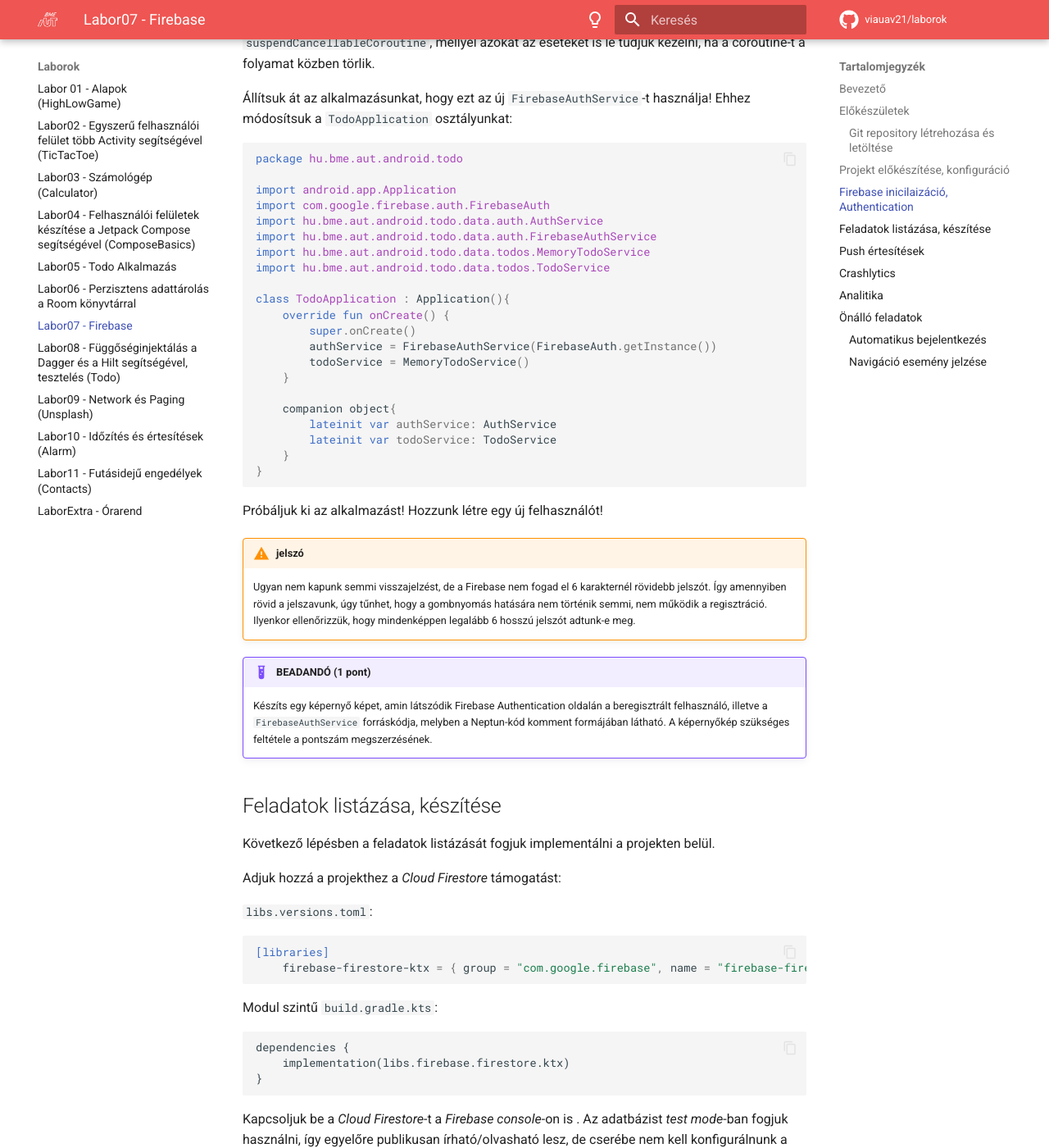
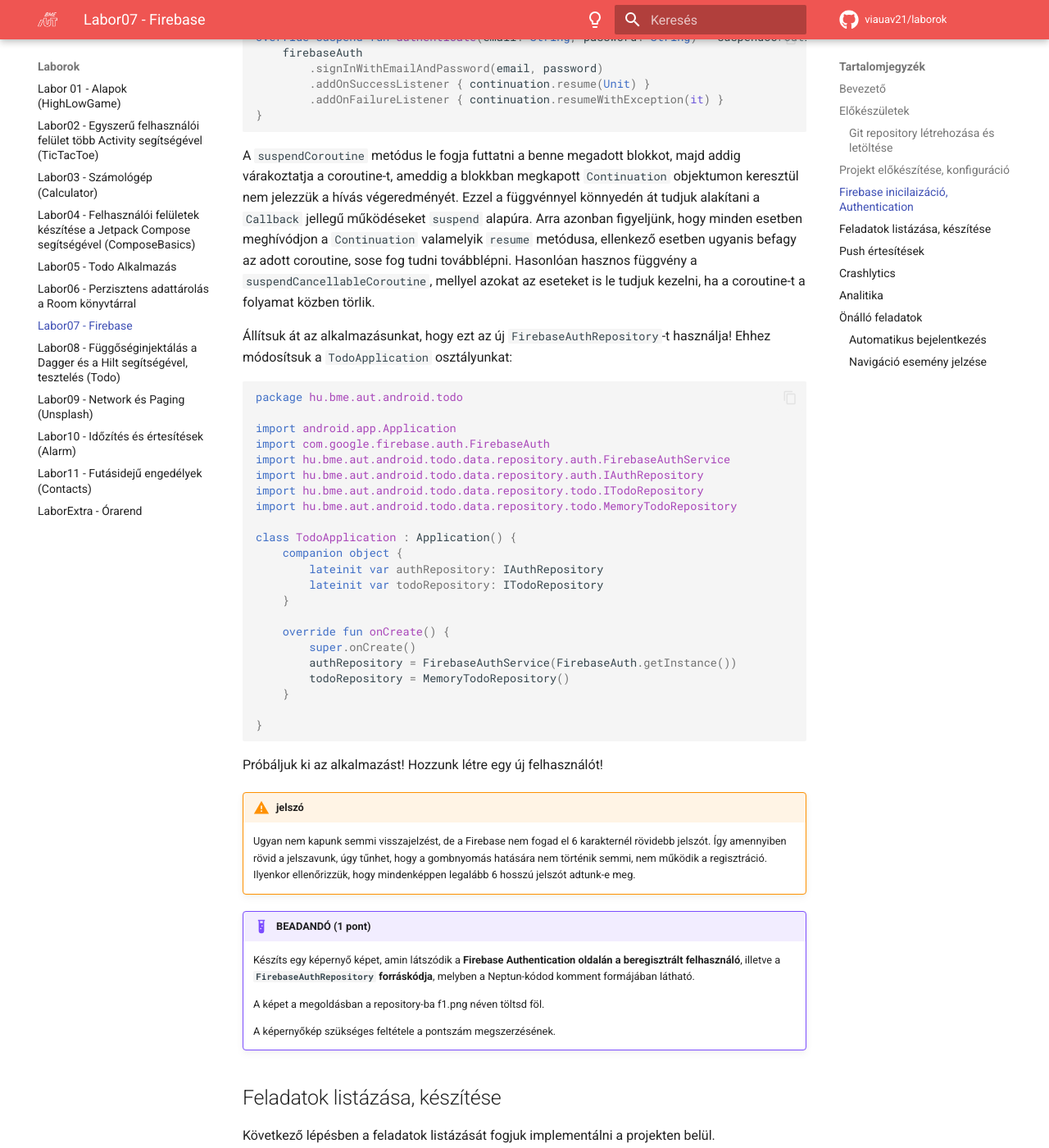
Before and after one commit to VIAUAV21/laborok, an MkDocs documentation site: the page built from docs/laborok/firebase/index.md, in a window 1280 px wide and 1400 px high, scrolled down 10229 px. Shown: the whole window at 82% size. Built offline with MkDocs 1.6.1 and Material for MkDocs 9.7.7, drawn with Linux system fonts in a browser that asks for light colours; comment, search, counter and statistics services are not loaded; some of the changed text lies outside the part shown.

Commit message:
lab07 2025 f2 update

````diff
--- a/docs/laborok/firebase/index.md
+++ b/docs/laborok/firebase/index.md
@@ -27,6 +27,7 @@
 
 **Az anyag részletes megértéséhez javasoljuk, hogy figyelje a laborvezető utasításait és labor után is 10-20 percet szánjon a kódrészek megértésére.**
 
+
 ## Előkészületek
 
 A feladatok megoldása során ne felejtsd el követni a [feladat beadás folyamatát](../../tudnivalok/github/GitHub.md).
@@ -35,23 +36,22 @@
 
 1. Moodle-ben keresd meg a laborhoz tartozó meghívó URL-jét és annak segítségével hozd létre a saját repository-dat.
 
-2. Várd meg, míg elkészül a repository, majd checkout-old ki.
+1. Várd meg, míg elkészül a repository, majd checkout-old ki.
 
     !!! tip ""
         Egyetemi laborokban, ha a checkout során nem kér a rendszer felhasználónevet és jelszót, és nem sikerül a checkout, akkor valószínűleg a gépen korábban megjegyzett felhasználónévvel próbálkozott a rendszer. Először töröld ki a mentett belépési adatokat (lásd [itt](../../tudnivalok/github/GitHub-credentials.md)), és próbáld újra.
 
-3. Hozz létre egy új ágat `megoldas` néven, és ezen az ágon dolgozz.
+1. Hozz létre egy új ágat `megoldas` néven, és ezen az ágon dolgozz.
 
-4. A `neptun.txt` fájlba írd bele a Neptun kódodat. A fájlban semmi más ne szerepeljen, csak egyetlen sorban a Neptun kód 6 karaktere.
+1. A `neptun.txt` fájlba írd bele a Neptun kódodat. A fájlban semmi más ne szerepeljen, csak egyetlen sorban a Neptun kód 6 karaktere.
 
-A Firebase megismeréséhez ebben a laborban egy előre elkészített projektbe fogjuk integrálni a különböző szolgáltatásokat. Ez megtalálható a repository-n belül is, valamilyen probléma esetén a kezdőprojektet [erről a linkről érhető el](./assets/Todo_firebase_starter.zip).
-
-Ezután indítsuk el az Android Studio-t, majd nyissuk meg a kicsomagolt projektet.
+A Firebase funkcióinak megismeréséhez ebben a laborban egy előre elkészített projektbe fogjuk integrálni a különböző szolgáltatásokat. Ez megtalálható a repository-n belül. Indítsuk el az Android Studio-t, majd nyissuk meg a `ToDo` projektet.
 
 !!!danger "FILE PATH"
 	A projekt a repository-ban lévő `Todo` könyvtárba kerüljön, és beadásnál legyen is felpusholva! A kód nélkül nem tudunk maximális pontot adni a laborra!
 
 Ellenőrízzük, hogy a létrejött projekt lefordul és helyesen működik!
+
 
 ## Projekt előkészítése, konfiguráció
 
@@ -173,7 +173,7 @@
 
 ```toml
 [libraries]
-firebase-auth = { group = "com.google.firebase", name = "firebase-auth-ktx" }
+firebase-auth = { group = "com.google.firebase", name = "firebase-auth" }
 ```
 
 `build.gradle.kts`:
@@ -192,10 +192,10 @@
 <img src="./assets/firebase_console_auth_method.png">
 </p>
 
-Készítsük el a megfelelő `Service` osztályt. Hozzunk létre a `data.auth` package-en belül a `FirebaseAuthService` osztályt! Valósítsuk meg az `AuthService` interfész egyes metódusait! Ehhez szükségünk lesz egy `FirebaseAuth` objektumra, melyet külső forrásból fogunk megkapni:
+Készítsük el a megfelelő `Repository` osztályt. Hozzunk létre a `data.auth` package-en belül a `FirebaseAuthRepository` osztályt! Valósítsuk meg az `IAuthRepository` *interface* egyes metódusait! Ehhez szükségünk lesz egy `FirebaseAuth` objektumra, melyet külső forrásból fogunk megkapni:
 
 ```kotlin
-package hu.bme.aut.android.todo.data.auth
+package hu.bme.aut.android.todo.data.repository.auth
 
 import com.google.firebase.auth.FirebaseAuth
 import com.google.firebase.auth.UserProfileChangeRequest
@@ -205,7 +205,7 @@
 import kotlinx.coroutines.flow.callbackFlow
 import kotlinx.coroutines.tasks.await
 
-class FirebaseAuthService(private val firebaseAuth: FirebaseAuth) : AuthService {
+class FirebaseAuthRepository(private val firebaseAuth: FirebaseAuth) : IAuthRepository {
     override val currentUserId: String? get() = firebaseAuth.currentUser?.uid
     override val hasUser: Boolean get() = firebaseAuth.currentUser != null
     override val currentUser: Flow<User?> get() = callbackFlow {
@@ -247,9 +247,9 @@
     }
 }
 ```
-Nézzük át, hogyan tudtuk az általunk definiált `AuthService` interfészhez illeszteni a Firebase által biztosított API-t!
+Nézzük át, hogyan tudtuk az általunk definiált `IAuthRepository` *interface*-hez illeszteni a *Firebase* által biztosított API-t!
 
-Sokszor a biztosított API közvetlenül megfeleltethető az általunk definiált szolgáltatásokkal, mint például a `currentUser` vagy `hasUser` mezőknél. Itt egyedül arra kell figyelnünk, hogy ne maradjon le a `get()` definíció, akkor ugyanis a `Service` létrejöttekor történne egy értékadás, nem pedig minden egyes kiolvasásnál egy függvényhívás.
+Sokszor a biztosított API közvetlenül megfeleltethető az általunk definiált szolgáltatásokkal, mint például a `currentUser` vagy `hasUser` mezőknél. Itt egyedül arra kell figyelnünk, hogy ne maradjon le a `get()` definíció, akkor ugyanis a `Repository` létrejöttekor történne egy értékadás, nem pedig minden egyes kiolvasásnál egy függvényhívás.
 
 Ha szerencsénk van, akkor a felhasznált API beépítetten támogatni fogja a Kotlin különböző funkcionalitásait, mint például a Kotlinos típusok, contract-ok és coroutine-ok. Sokszor viszont Java alapú könyvtárakat kapunk, amiket nekünk kell adaptálni Kotlin környezetre. Erre egy jó példa a `currentUser` mező. Ez a `callbackFlow` metódust használja, melynek segítségével a callback jellegű API-t tudjuk átalakítani `Flow` jellegű eredménnyé. A blokkon belül egy listenert regisztrálunk be, mellyel meg tudjuk figyelni, ha változás történik az aktuális felhasználók körében. Ekkor a `trySend()` metódussal tudjuk a Flow-ra feliratkozó felé elküldeni az új felhasználó adatait. Érdemes arra is figyelni, hogy ez a listener csak a feliratkozás után kezd el értékeket kiküldeni. Annak érdekében, hogy a UI egyből megkapja az aktuális értéket, a feliratkozás előtt kiküldjük az aktuális felhasználó adatait is.
 
@@ -266,29 +266,30 @@
 
 A `suspendCoroutine` metódus le fogja futtatni a benne megadott blokkot, majd addig várakoztatja a coroutine-t, ameddig a blokkban megkapott `Continuation` objektumon keresztül nem jelezzük a hívás végeredményét. Ezzel a függvénnyel könnyedén át tudjuk alakítani a `Callback` jellegű működéseket `suspend` alapúra. Arra azonban figyeljünk, hogy minden esetben meghívódjon a `Continuation` valamelyik `resume` metódusa, ellenkező esetben ugyanis befagy az adott coroutine, sose fog tudni továbblépni. Hasonlóan hasznos függvény a `suspendCancellableCoroutine`, mellyel azokat az eseteket is le tudjuk kezelni, ha a coroutine-t a folyamat közben törlik.
 
-Állítsuk át az alkalmazásunkat, hogy ezt az új `FirebaseAuthService`-t használja! Ehhez módosítsuk a `TodoApplication` osztályunkat:
+Állítsuk át az alkalmazásunkat, hogy ezt az új `FirebaseAuthRepository`-t használja! Ehhez módosítsuk a `TodoApplication` osztályunkat:
 
 ```kotlin
 package hu.bme.aut.android.todo
 
 import android.app.Application
 import com.google.firebase.auth.FirebaseAuth
-import hu.bme.aut.android.todo.data.auth.AuthService
-import hu.bme.aut.android.todo.data.auth.FirebaseAuthService
-import hu.bme.aut.android.todo.data.todos.MemoryTodoService
-import hu.bme.aut.android.todo.data.todos.TodoService
+import hu.bme.aut.android.todo.data.repository.auth.FirebaseAuthService
+import hu.bme.aut.android.todo.data.repository.auth.IAuthRepository
+import hu.bme.aut.android.todo.data.repository.todo.ITodoRepository
+import hu.bme.aut.android.todo.data.repository.todo.MemoryTodoRepository
 
-class TodoApplication : Application(){
+class TodoApplication : Application() {
+    companion object {
+        lateinit var authRepository: IAuthRepository
+        lateinit var todoRepository: ITodoRepository
+    }
+
     override fun onCreate() {
         super.onCreate()
-        authService = FirebaseAuthService(FirebaseAuth.getInstance())
-        todoService = MemoryTodoService()
+        authRepository = FirebaseAuthService(FirebaseAuth.getInstance())
+        todoRepository = MemoryTodoRepository()
     }
 
-    companion object{
-        lateinit var authService: AuthService
-        lateinit var todoService: TodoService
-    }
 }
 ```
 
@@ -298,7 +299,11 @@
 	Ugyan nem kapunk semmi visszajelzést, de a Firebase nem fogad el 6 karakternél rövidebb jelszót. Így amennyiben rövid a jelszavunk, úgy tűnhet, hogy a gombnyomás hatására nem történik semmi, nem működik a regisztráció. Ilyenkor ellenőrizzük, hogy mindenképpen legalább 6 hosszú jelszót adtunk-e meg.
 
 !!!example "BEADANDÓ (1 pont)"
-	Készíts egy képernyő képet, amin látszódik Firebase Authentication oldalán a beregisztrált felhasználó, illetve a `FirebaseAuthService` forráskódja, melyben a Neptun-kód komment formájában látható. A képernyőkép szükséges feltétele a pontszám megszerzésének.
+	Készíts egy képernyő képet, amin látszódik a **Firebase Authentication oldalán a beregisztrált felhasználó**, illetve a **`FirebaseAuthRepository` forráskódja**, melyben a Neptun-kódod komment formájában látható.
+
+	A képet a megoldásban a repository-ba f1.png néven töltsd föl.
+
+	A képernyőkép szükséges feltétele a pontszám megszerzésének.
 
 ## Feladatok listázása, készítése
 
@@ -310,14 +315,14 @@
 
 ```toml
 [libraries]
-	firebase-firestore-ktx = { group = "com.google.firebase", name = "firebase-firestore-ktx" }
+	firebase-firestore = { group = "com.google.firebase", name = "firebase-firestore" }
 ```
 
 Modul szintű `build.gradle.kts`:
 
 ```gradle
 dependencies {
-    implementation(libs.firebase.firestore.ktx)
+    implementation(libs.firebase.firestore)
 }
 ```
 
@@ -327,16 +332,17 @@
 	A *test mode*-ban konfigurált adatbázis ugyan publikusan írtahó/olvasható, de alapértelmezés szerint egy időbeni korlát van rá. Ez a mostani labornál nem okoz problémát, de egy hosszabb projektnél, mint például a házi feladat elkészítése, erre érdemes figyelni.
 
 <p align="center">
-<img src="./assets/firebase_create_firestore.png">
+<img src="./assets/firebase_console_create_firestore.png">
 </p>
 
 Locationnek válasszunk egy hozzánk közel eső opciót.
 
-Hozzuk létre a `data.todos` package-en belül a `firebase` package-et. Ebben két osztályt fogunk definiálni: a Firestore-ban tárolt adatobjektum osztály modelljét, illetve a kommunikációt megvalósító service kódját.
+Hozzuk létre a `data` package-en belül a `firebase` package-et. Ebben két osztályt fogunk definiálni: a Firestore-ban tárolt adatobjektum osztály modelljét, illetve a kommunikációt megvalósító service kódját.
 
 Hozzuk először létre az adatot reprezentáló osztályt `FirebaseTodo` néven:
+
 ```kotlin
-package hu.bme.aut.android.todo.data.todos.firebase.model
+package hu.bme.aut.android.todo.data.firebase.model
 
 import com.google.firebase.Timestamp
 import com.google.firebase.firestore.DocumentId
@@ -367,72 +375,80 @@
     description = description,
 )
 
+@OptIn(ExperimentalTime::class)
 fun Todo.asFirebaseTodo() = FirebaseTodo(
     id = id,
     title = title,
     priority = priority,
-    dueDate = Timestamp(Date.from(dueDate.atStartOfDayIn(TimeZone.currentSystemDefault()).toJavaInstant())),
+    dueDate = Timestamp(dueDate.atStartOfDayIn(TimeZone.currentSystemDefault()).toJavaInstant()),
     description = description,
 )
 ```
 
 Ebben a fájlban definiáltuk a két átalakító függvényt is, mellyel a Firebase és az alkalmazás többi részében használt Todo osztály között tudunk átalakítani. Az egyedüli bonyolult rész a Firebase által használt `Timestamp` osztály használata az időpont eltárolására, erre most részletesen nem térünk ki.
 
-Hozzuk létre a feladatok tárolását végző `FirebaseTodoService` osztályt is ebben a package-ben:
+Hozzuk létre a feladatok tárolását végző `FirebaseTodoRepository` osztályt is ebben a package-ben:
 
 ```kotlin
-package hu.bme.aut.android.todo.data.todos.firebase
+package hu.bme.aut.android.todo.data.repository.todo
 
 import com.google.firebase.firestore.FirebaseFirestore
-import com.google.firebase.firestore.ktx.snapshots
-import com.google.firebase.firestore.ktx.toObjects
-import com.google.firebase.firestore.ktx.toObject
-import hu.bme.aut.android.todo.data.auth.AuthService
-import hu.bme.aut.android.todo.data.todos.TodoService
-import hu.bme.aut.android.todo.data.todos.firebase.model.FirebaseTodo
-import hu.bme.aut.android.todo.data.todos.firebase.model.asFirebaseTodo
-import hu.bme.aut.android.todo.data.todos.firebase.model.asTodo
+import com.google.firebase.firestore.snapshots
+import hu.bme.aut.android.todo.data.firebase.model.FirebaseTodo
+import hu.bme.aut.android.todo.data.firebase.model.asFirebaseTodo
+import hu.bme.aut.android.todo.data.repository.auth.IAuthRepository
 import hu.bme.aut.android.todo.domain.model.Todo
+import com.google.firebase.firestore.toObject
+import com.google.firebase.firestore.toObjects
+import hu.bme.aut.android.todo.data.firebase.model.asTodo
+import kotlinx.coroutines.ExperimentalCoroutinesApi
 import kotlinx.coroutines.flow.*
 import kotlinx.coroutines.tasks.await
 
-class FirebaseTodoService(
+class FirebaseTodoRepository(
     private val firestore: FirebaseFirestore,
-    private val authService: AuthService
-) : TodoService {
+    private val authRepository: IAuthRepository
+) : ITodoRepository {
 
-    override val todos: Flow<List<Todo>> = authService.currentUser.flatMapLatest { user ->
-        if (user == null) flow { emit(emptyList()) }
-        else currentCollection(user.id)
-            .snapshots()
-            .map { snapshot ->
-                snapshot
-                    .toObjects<FirebaseTodo>()
-                    .map {
-                        it.asTodo()
-                    }
-            }
-    }
-
-    override suspend fun getTodo(id: String): Todo? =
-        authService.currentUserId?.let {
-            currentCollection(it).document(id).get().await().toObject<FirebaseTodo>()?.asTodo()
+    @OptIn(ExperimentalCoroutinesApi::class)
+    override suspend fun getAllTodos(): Flow<List<Todo>> =
+        authRepository.currentUser.flatMapLatest { user ->
+            if (user == null) flow { emit(emptyList()) }
+            else currentCollection(user.id)
+                .snapshots()
+                .map { snapshot ->
+                    snapshot
+                        .toObjects<FirebaseTodo>()
+                        .map {
+                            it.asTodo()
+                        }
+                }
         }
 
-    override suspend fun saveTodo(todo: Todo) {
-        authService.currentUserId?.let {
+    override suspend fun getTodoById(id: String): Flow<Todo?> =
+        flow {
+            emit(
+                authRepository.currentUserId?.let {
+                    currentCollection(it).document(id).get().await().toObject<FirebaseTodo>()
+                        ?.asTodo()
+                }
+            )
+        }
+
+    override suspend fun insertTodo(todo: Todo) {
+        authRepository.currentUserId?.let {
             currentCollection(it).add(todo.asFirebaseTodo()).await()
         }
     }
 
     override suspend fun updateTodo(todo: Todo) {
-        authService.currentUserId?.let {
+        authRepository.currentUserId?.let {
             currentCollection(it).document(todo.id).set(todo.asFirebaseTodo()).await()
         }
     }
 
     override suspend fun deleteTodo(id: String) {
-        authService.currentUserId?.let {
+        authRepository.currentUserId?.let {
             currentCollection(it).document(id).delete().await()
         }
     }
@@ -455,29 +471,35 @@
 import android.app.Application
 import com.google.firebase.auth.FirebaseAuth
 import com.google.firebase.firestore.FirebaseFirestore
-import hu.bme.aut.android.todo.data.auth.AuthService
-import hu.bme.aut.android.todo.data.auth.FirebaseAuthService
-import hu.bme.aut.android.todo.data.todos.TodoService
-import hu.bme.aut.android.todo.data.todos.firebase.FirebaseTodoService
+import hu.bme.aut.android.todo.data.repository.auth.FirebaseAuthRepository
+import hu.bme.aut.android.todo.data.repository.auth.IAuthRepository
+import hu.bme.aut.android.todo.data.repository.todo.FirebaseTodoRepository
+import hu.bme.aut.android.todo.data.repository.todo.ITodoRepository
 
-class TodoApplication : Application(){
+class TodoApplication : Application() {
+    companion object {
+        lateinit var authRepository: IAuthRepository
+        lateinit var todoRepository: ITodoRepository
+    }
+
     override fun onCreate() {
         super.onCreate()
-        authService = FirebaseAuthService(FirebaseAuth.getInstance())
-        todoService = FirebaseTodoService(FirebaseFirestore.getInstance(), authService)
+        authRepository = FirebaseAuthRepository(FirebaseAuth.getInstance())
+        todoRepository = FirebaseTodoRepository(FirebaseFirestore.getInstance(), authRepository)
     }
 
-    companion object{
-        lateinit var authService: AuthService
-        lateinit var todoService: TodoService
-    }
 }
+
 ```
 
 Próbáljuk ki az alkalmazásunkat! Ellenőrizzük, hogy tényleg létrejönnek az adatbázisban is a feladatok.
 
 !!!example "BEADANDÓ (1 pont)"
-	Készíts egy képernyő képet, amin látszódik Firebase Firestore oldalán a létrehozott feladat, illetve a futó alkalmazás, melyben az egyik létrehozott feladat tartalmazza a Neptun-kódot. A képernyőkép szükséges feltétele a pontszám megszerzésének.
+	Készíts egy képernyő képet, amin látszódik **Firebase Firestore oldalán a létrehozott feladat**, illetve a **futó alkalmazás**, melyben az egyik létrehozott feladat tartalmazza a Neptun-kódot.
+
+	A képet a megoldásban a repository-ba f2.png néven töltsd föl.
+
+	A képernyőkép szükséges feltétele a pontszám megszerzésének.
 
 !!!warning "Messaging, Crashlytics, Analytics"
 	A kövezkező technológiák átfutási ideje sajnos hosszabb, így az eredményre nem ritkán órákat is várni kell. (A notificationnek néhány perc alatt meg kell jönnie.)
@@ -490,7 +512,7 @@
 
 ```toml
 [libraries]
-firebase-messaging-ktx = { group = "com.google.firebase", name="firebase-messaging-ktx" }
+firebase-messaging = { group = "com.google.firebase", name="firebase-messaging" }
 ```
 
 `build.gradle.kts`:
@@ -535,11 +557,11 @@
 
 ```toml
 [versions]
-crashlytics = "3.0.3"
+crashlytics = "3.0.6"
 
 [libraries]
-firebase-analytics-ktx = { module = "com.google.firebase:firebase-analytics-ktx" }
-firebase-crashlytics-ktx = { module = "com.google.firebase:firebase-crashlytics-ktx" }
+firebase-analytics-ktx = { module = "com.google.firebase:firebase-analytics" }
+firebase-crashlytics-ktx = { module = "com.google.firebase:firebase-crashlytics" }
 
 [plugins]
 firebase-crashlytics = { id = "com.google.firebase.crashlytics", version.ref = "crashlytics" }
@@ -565,8 +587,8 @@
 
 ```gradle
 dependencies {
-    implementation(libs.firebase.crashlytics.ktx)
-    implementation(libs.firebase.analytics.ktx)
+    implementation(libs.firebase.crashlytics)
+    implementation(libs.firebase.analytics)
 }
 ```
 
@@ -634,11 +656,15 @@
 Fontos kiemelni, hogy nem garantált, hogy az analitika valós időben látszik a *Firebase console*-on. 30 percig vagy akár tovább is tarthat, mire egy-egy esemény itt megjelenik.
 
 <p align="center">
-<img src="./assets/firebase_analytics.png">
+<img src="./assets/firebase_console_analytics.png">
 </p>
 
 !!!example "BEADANDÓ (1 pont)"
-	Készíts egy képernyő képet, amin látszódik a futó alkalmazás a lista oldalon, illetve a két új akciógomb forráskódja, melyben a Neptun-kód komment formájában látható. A képernyőkép szükséges feltétele a pontszám megszerzésének.
+	Készíts egy képernyő képet, amin látszódik a futó alkalmazás **a lista oldalon**, illetve a k**ét új akciógomb forráskódja**, melyben a Neptun-kódod komment formájában látható.
+
+	A képet a megoldásban a repository-ba f3.png néven töltsd föl.
+
+	A képernyőkép szükséges feltétele a pontszám megszerzésének.
 
 ## Önálló feladatok
 
@@ -646,10 +672,18 @@
 Valósítsuk meg, hogy a bejelentkező képernyő helyett egyből a lista oldalra ugorjunk, ha a felhasználó kijelentkezés helyett csak bezárta az alkalmazást!
 
 !!!example "BEADANDÓ (1 pont)"
-	Készíts egy képernyő képet, amin látszódik a futó alkalmazás a lista oldalon, az automatikus bejelentkezést megvalósító forráskód, melyben a Neptun-kód komment formájában látható. A képernyőkép szükséges feltétele a pontszám megszerzésének.
+	Készíts egy képernyő képet, amin látszódik a futó alkalmazás **a lista oldalon**, az **automatikus bejelentkezést megvalósító forráskód**, melyben a Neptun-kód komment formájában látható.
+
+	A képet a megoldásban a repository-ba f4.png néven töltsd föl.
+
+	A képernyőkép szükséges feltétele a pontszám megszerzésének.
 
 ### Navigáció esemény jelzése
 Küldjünk egy analitikai eseményt abban az esetben, ha a felhasználó megnyitja valamelyik feladatát! Az esemény tartalmazza a feladat azonosítóját is. Figyeljünk arra, hogy megfelelő névvel küldjük el az eseményt!
 
 !!!example "BEADANDÓ (1 pont)"
-	Készíts egy képernyő képet, amin látszódik a futó alkalmazás a lista oldalon, a navigáció során az eseményt kiküldő forráskód, melyben a Neptun-kód komment formájában látható. A képernyőkép szükséges feltétele a pontszám megszerzésének.
+	Készíts egy képernyő képet, amin látszódik a **futó alkalmazás a lista oldalon**, a navigáció során az **eseményt kiküldő forráskód**, melyben a Neptun-kód komment formájában látható.
+
+	A képet a megoldásban a repository-ba f5.png néven töltsd föl.
+
+	A képernyőkép szükséges feltétele a pontszám megszerzésének.
````
Also changed, not shown: other parts of docs/laborok/firebase/index.md (+4 -2 lines), docs/laborok/firebase/assets/firebase_console_analytics.png (renamed from docs/laborok/firebase/assets/firebase_analytics.png), docs/laborok/firebase/assets/firebase_console_auth_method.png, docs/laborok/firebase/assets/firebase_console_crash.png (renamed from docs/laborok/firebase/assets/firebase_crash.png), docs/laborok/firebase/assets/firebase_console_create_firestore.png (added), docs/laborok/firebase/assets/firebase_create_firestore.png (deleted), docs/laborok/firebase/assets/firebase_create_project_1.png, docs/laborok/firebase/assets/firebase_create_project_2.png, docs/laborok/firebase/assets/firebase_create_project_3.png.
